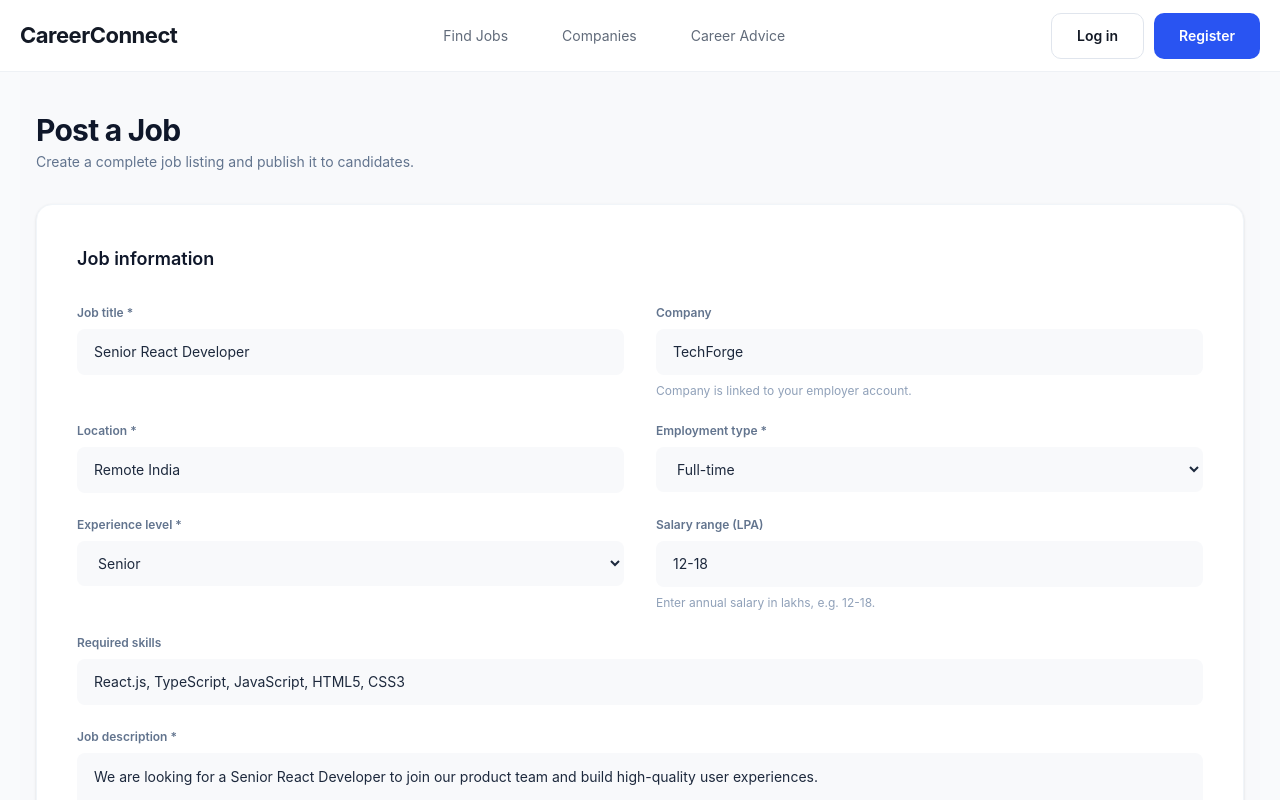
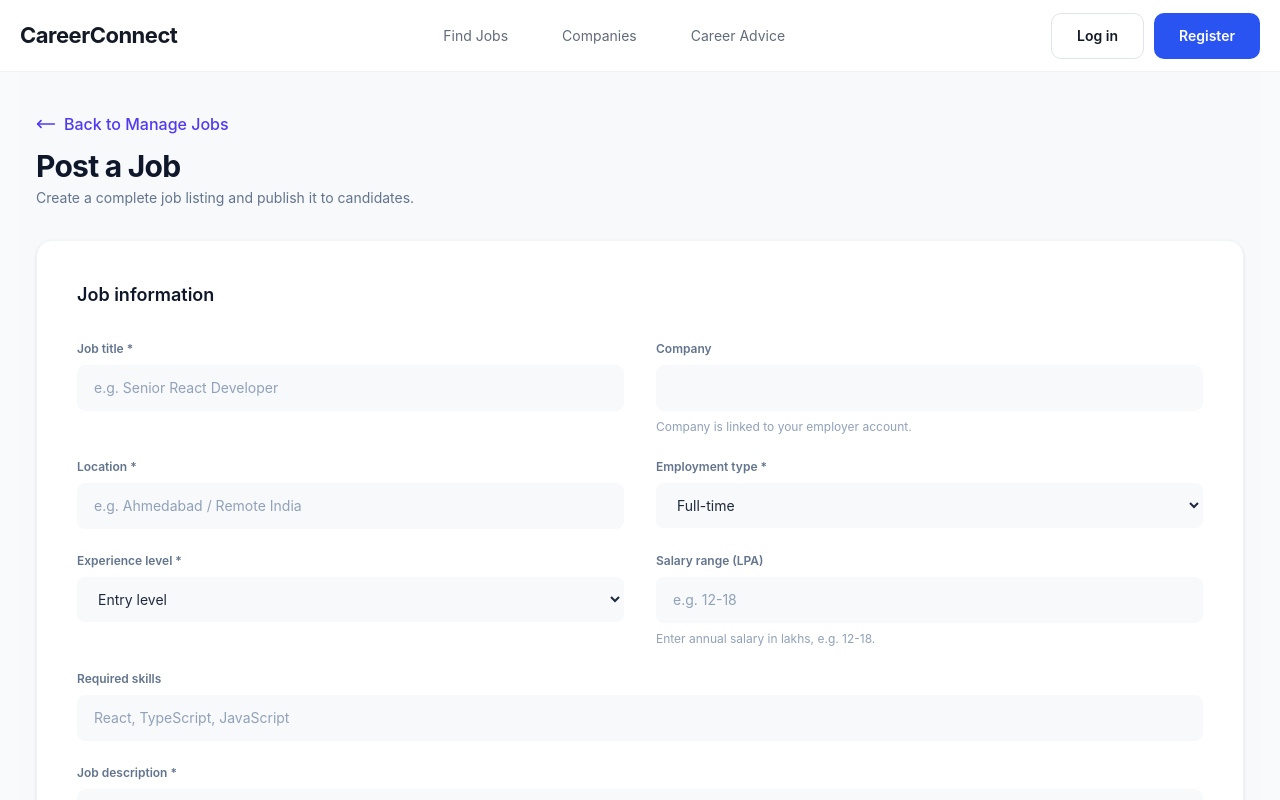
Before and after one commit to hardik-rl/CareerConnect, a React (Vite) app in the folder frontend/: page /employer/jobs/create in a window 1280 px wide. Shown: the top 800 px of the page. Built offline with nearby package versions, Linux system fonts and the light colour scheme.

Commit message:
minor changes

```diff
--- a/frontend/src/employer/pages/JobDetails.tsx
+++ b/frontend/src/employer/pages/JobDetails.tsx
@@ -557,6 +557,7 @@
 import { useEffect, useState, type ChangeEvent, type FormEvent } from "react";
 import { useNavigate, useParams } from "react-router-dom";
 import api from "../../services/api";
+import { MoveLeft } from "lucide-react";
 
 type JobFormData = {
   jobTitle: string;
@@ -862,12 +863,9 @@ export default function EditJob() {
     <div className="min-h-screen bg-[#F8F9FB] px-4 py-8 font-sans text-slate-900 md:py-10">
       <div className="space-y-8">
         <div className="space-y-1">
-          <button
-            type="button"
-            onClick={() => navigate("/employer/managejobs")}
-            className="mb-3 text-sm font-medium text-indigo-600 hover:text-indigo-700"
-          >
-            ← Back to Manage Jobs
+
+           <button className="flex items-center gap-2 cursor-pointer mb-3 text-md font-medium text-indigo-600 hover:text-indigo-700" onClick={() => navigate("/employer/managejobs")}>
+            <MoveLeft  size={20}/> Back to Manage Jobs
           </button>
 
           <h1 className="text-2xl font-bold tracking-tight text-[#0F172A] md:text-3xl">
--- a/frontend/src/employer/pages/PostNewJob.tsx
+++ b/frontend/src/employer/pages/PostNewJob.tsx
@@ -1,6 +1,7 @@
 import { useState, type ChangeEvent, type FormEvent } from "react";
 import { useNavigate } from "react-router-dom";
 import api from "../../services/api";
+import { MoveLeft } from "lucide-react";
 
 type JobFormData = {
   jobTitle: string;
@@ -15,17 +16,17 @@ type JobFormData = {
 };
 
 const initialFormData: JobFormData = {
-  jobTitle: "Senior React Developer",
-  company: "TechForge",
-  location: "Remote India",
-  employmentType: "FULL_TIME",
-  experience: "SENIOR",
-  salaryRange: "12-18",
-  skills: "React.js, TypeScript, JavaScript, HTML5, CSS3",
+  jobTitle: "",
+  company: "",
+  location: "",
+  employmentType: "",
+  experience: "",
+  salaryRange: "",
+  skills: "",
   jobDescription:
-    "We are looking for a Senior React Developer to join our product team and build high-quality user experiences.",
+    "",
   responsibilities:
-    "Build reusable components\nCollaborate with design and backend teams\nImprove performance and accessibility",
+    "",
 };
 
 const inputClass =
@@ -162,6 +163,9 @@ export default function PostNewJob() {
     <div className="min-h-screen bg-[#F8F9FB] px-4 py-8 font-sans text-slate-900 md:py-10">
       <div className="space-y-8">
         <div className="space-y-1">
+          <button className="flex items-center gap-2 cursor-pointer mb-3 text-md font-medium text-indigo-600 hover:text-indigo-700" onClick={() => navigate("/employer/managejobs")}>
+            <MoveLeft  size={20}/> Back to Manage Jobs
+          </button>
           <h1 className="text-2xl font-bold tracking-tight text-[#0F172A] md:text-3xl">
             Post a Job
           </h1>
```
